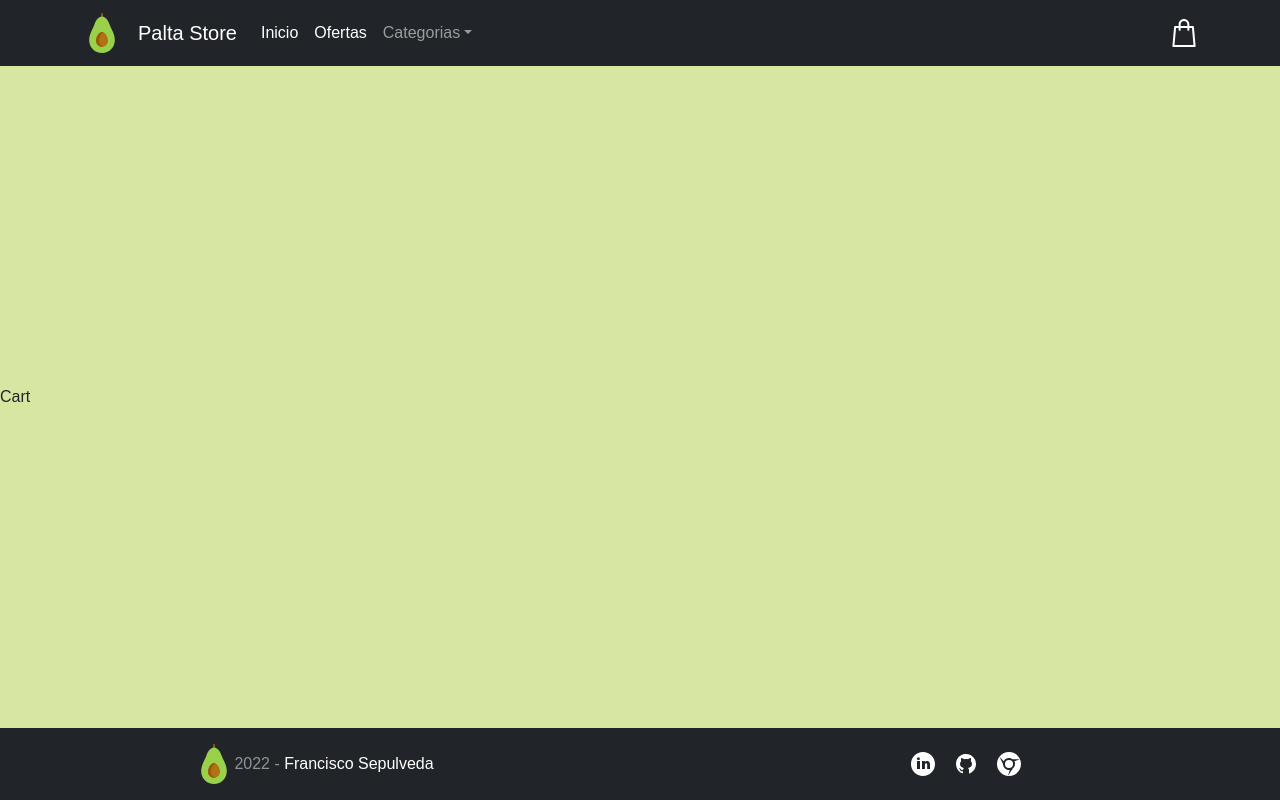
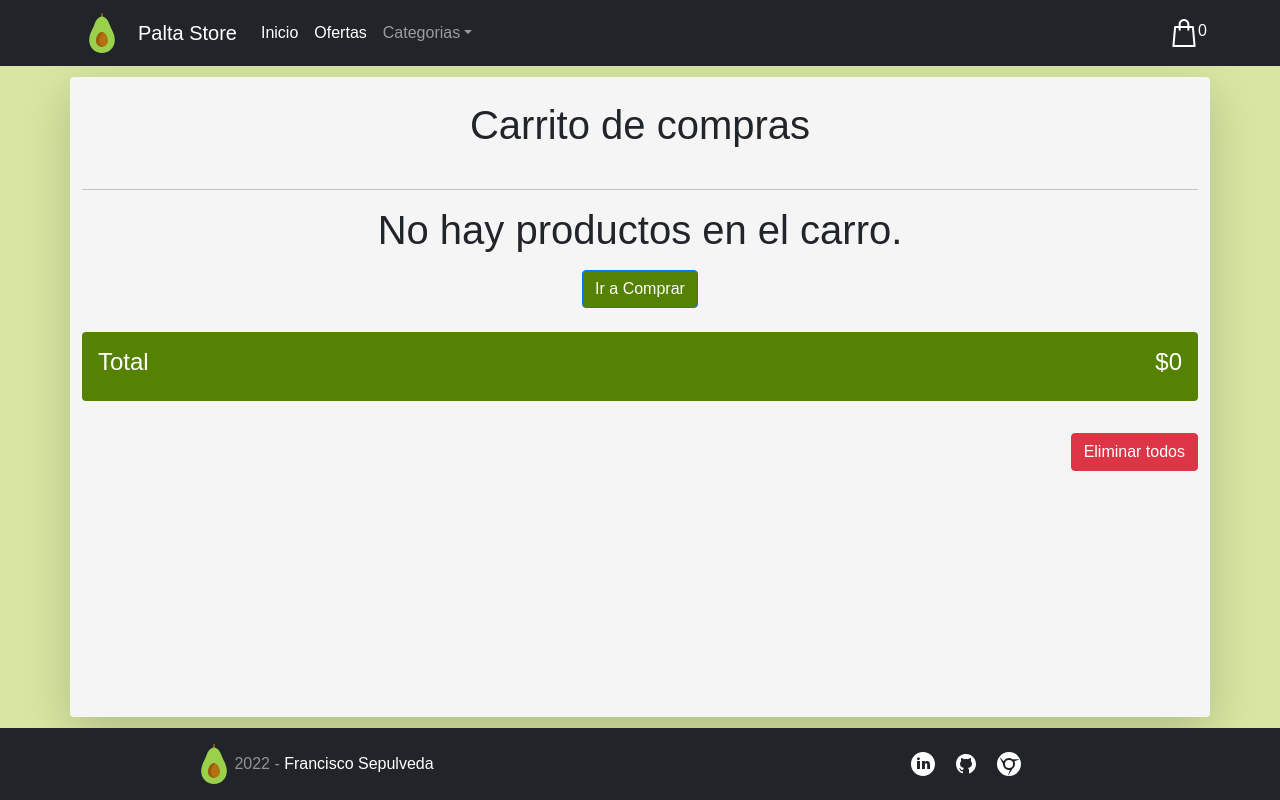
Before and after one commit to fsepulvedadev/paltastore-franciscosepulveda, a React (Create React App) app: page /cart in a window 1280 px wide. Built offline with nearby package versions, Linux system fonts and the light colour scheme.

Commit message:
carro totalmente funcional

```diff
--- a/src/App.jsx
+++ b/src/App.jsx
@@ -4,10 +4,12 @@ import Footer from "./components/Footer/Footer";
 import ItemListContainer from "./components/ItemListContainer/ItemListContainer";
 import ItemDetailContainer from "./components/ItemDetailContainer/ItemDetailContainer";
 import Cart from "./components/Cart/Cart";
+import CartContextProvider from "./context/CartContext";
 
 function App() {
   return (
     <>
+      <CartContextProvider>
         <div className="App palta-background h-100 shadow-lg d-flex flex-column justify-content-between">
           <BrowserRouter>
             <Navbar />
@@ -20,6 +22,7 @@ function App() {
             <Footer />
           </BrowserRouter>
         </div>
+      </CartContextProvider>
     </>
   );
 }
--- /dev/null
+++ b/src/components/Cart/Cart.css
@@ -0,0 +1,42 @@
+.carrito-container {
+  width: 100%;
+  height: 75vh;
+  background-color: #f5f5f5;
+  min-height: 80vh !important;
+}
+
+.img-cart {
+  width: 4rem;
+  height: 4rem;
+}
+
+.cart-item-detail-btn {
+  width: 7rem !important;
+}
+.cart-counter {
+  width: 6.5rem !important;
+}
+.cart-counter input {
+  width: 40px !important;
+  height: 35px !important;
+}
+
+.cart-counter button {
+  display: flex;
+  justify-content: center;
+  align-items: center;
+}
+.cart-item-main {
+  width: 90% !important;
+}
+
+@media screen and (max-width: 768px) {
+  .cart-item-detail-btn {
+    width: 5rem !important;
+  }
+
+  .img-cart {
+    width: 6rem;
+    height: 5rem;
+  }
+}
--- a/src/components/Cart/Cart.jsx
+++ b/src/components/Cart/Cart.jsx
@@ -1,7 +1,147 @@
 import React from "react";
+import { useContext, useEffect, useState } from "react";
+import { CartContext } from "../../context/CartContext";
+import { Link } from "react-router-dom";
+import "./Cart.css";
 
 const Cart = () => {
-  return <div>Cart</div>;
+  const [cartTotal, setCartTotal] = useState(0);
+  const { cart, editItem, removeItem, clearItems } = useContext(CartContext);
+  let formatNumbers = Intl.NumberFormat("en-US");
+  useEffect(() => {
+    let totalList = 0;
+    cart.forEach((item) => {
+      totalList += item.price * item.cantidad;
+    });
+    setCartTotal(totalList);
+  }, [cart]);
+
+  return (
+    <div>
+      <div className="w-100 h-100  carrito-container container flex rounded shadow-lg my-2">
+        <h1 className="p-4 flex justify-content-center text-center">
+          <p className="d-inline-flex p-0 m-0"> Carrito de compras </p>{" "}
+          <ion-icon className="" name="cart-outline"></ion-icon>
+        </h1>
+        <hr />
+        <div className="container p-0 h-100">
+          {cart.length === 0 && (
+            <div className="text-center">
+              <h1>No hay productos en el carro.</h1>
+              <button className="btn btn-primary palta-btn mt-2">
+                <Link className="text-decoration-none text-white" to={`/`}>
+                  Ir a Comprar
+                </Link>
+              </button>
+            </div>
+          )}
+
+          {cart.length > 0 && (
+            <ul className="m-0 p-0 overflow-auto h-75">
+              {cart?.map((item) => {
+                return (
+                  <li
+                    className="my-1 p-1 rounded d-flex flex-md-row flex-column justify-content-between w-100 align-items-center border border-success"
+                    key={item.name}
+                  >
+                    <div className="d-flex justify-content-between  align-items-center cart-item-main w-100">
+                      <div className="ms-md-4 d-flex justify-content-between  align-items-center">
+                        {item.img[0] && (
+                          <img
+                            className="img-cart rounded m-2 mx-md-2"
+                            src={item.img[0]}
+                            alt={`${item.name}`}
+                          />
+                        )}
+                        {!item.img[0] && item.img && (
+                          <img
+                            className="img-cart rounded m-2 mx-md-2"
+                            src={item.img}
+                            alt={`${item.name}`}
+                          />
+                        )}
+
+                        <p className="d-inline cart-item-detail-text m-0 d-none d-md-block fw-bolder">
+                          {item.name}
+                        </p>
+                      </div>
+                      <div className="d-flex me-md-4 ">
+                        <div className="d-flex justify-content-between cart-item-detail-btn w-100 p-0">
+                          <div className="cart-counter d-flex justify-content-md-end  mx-md-2 w-100">
+                            <button
+                              className="btn btn-outline-secondary palta-btn p-1 p-md-2"
+                              type="button"
+                              id="button-addon1"
+                              onClick={() => {
+                                editItem(item.id, item.cantidad - 1);
+                              }}
+                            >
+                              <ion-icon name="remove-outline"></ion-icon>
+                            </button>
+                            <input
+                              type="text"
+                              className="rounded border-1 border border-dark"
+                              value={item.cantidad}
+                              defaultValue={item.cantidad}
+                            />
+                            <button
+                              className="btn btn-outline-secondary palta-btn p-1 p-md-2"
+                              type="button"
+                              id="button-addon1"
+                              onClick={() => {
+                                editItem(item.id, item.cantidad + 1);
+                              }}
+                            >
+                              <ion-icon name="add-outline"></ion-icon>
+                            </button>
+                          </div>
+                          <div className="d-flex align-items-center h-100">
+                            <button
+                              type="button"
+                              class="btn btn-danger d-flex justify-content-center align-items-center h-md-50"
+                              onClick={() => {
+                                removeItem(item.id);
+                              }}
+                            >
+                              <ion-icon name="trash-outline"></ion-icon>
+                            </button>
+                          </div>
+                        </div>
+                      </div>
+                    </div>
+                    <div className="d-flex align-items-center justify-content-md-end justify-content-between text-center me-md-4 mt-md-0 mt-2">
+                      <h5 className="d-inline cart-item-detail-text m-0 d-md-none mobile-name ms-2 fs-6 me-4 align-items-center fw-bolder">
+                        {item.name}
+                      </h5>
+                      <h4 className="me-2 m-0 p-0 w-100">
+                        {`$${formatNumbers.format(item.price * item.cantidad)}`}
+                      </h4>
+                    </div>
+                  </li>
+                );
+              })}
+            </ul>
+          )}
+
+          <div className="total d-flex justify-content-between mt-4 palta-btn rounded p-3 align-items-center">
+            <h4>Total</h4> <h4>{`$${formatNumbers.format(cartTotal)}`}</h4>
+          </div>
+          <div className="d-flex w-100 justify-content-end my-3">
+            <button
+              type="button"
+              class="btn btn-danger d-flex justify-content-center align-items-center h-md-50 my-3"
+              onClick={() => {
+                clearItems();
+              }}
+            >
+              Eliminar todos
+              <ion-icon name="trash-outline"></ion-icon>
+            </button>
+          </div>
+        </div>
+      </div>
+    </div>
+  );
 };
 
 export default Cart;
--- a/src/components/CartWidget/CartWidget.jsx
+++ b/src/components/CartWidget/CartWidget.jsx
@@ -1,12 +1,27 @@
-import React from "react";
+import React, { useState, useEffect } from "react";
 import "./CartWidget.css";
 import Bolsa from "../../assets/bolsa.svg";
 
-export const CartWidget = () => {
+export const CartWidget = ({ carrito }) => {
+  const [cantidadCart, setCantidadCart] = useState(0);
+  console.log(carrito);
+
+  useEffect(() => {
+    let totalItems = 0;
+
+    carrito.forEach((item) => {
+      totalItems += item.cantidad;
+    });
+    setCantidadCart(totalItems);
+  }, [carrito]);
+
   return (
     <div>
       <a href="/">
         <img className="bolsita" src={Bolsa} alt="" />
+        <div className="cart-cantidad d-inline-block position-absolute text-white text-center">
+          <p>{cantidadCart}</p>
+        </div>
       </a>
     </div>
   );
--- a/src/components/ItemDetail/ItemDetail.jsx
+++ b/src/components/ItemDetail/ItemDetail.jsx
@@ -1,17 +1,23 @@
-import React, { useState } from "react";
+import React, { useState, useContext } from "react";
 import { Carousel } from "react-bootstrap";
 import "./ItemDetail.css";
 import ItemCount from "../ItemCount/ItemCount";
 import { Link } from "react-router-dom";
+import { CartContext } from "../../context/CartContext";
 
 const ItemDetail = ({ targetItem }) => {
+  const { onAddCart, isInCart, editItem } = useContext(CartContext);
   const [cantidad, setCantidad] = useState(0);
 
   const onAdd = (cantidad) => {
-    setCantidad(cantidad);
+    if (isInCart(targetItem.id)) {
+      editItem(targetItem.id, cantidad);
+    } else {
+      setCantidad(cantidad);
+      onAddCart(targetItem, cantidad);
+    }
   };
 
-  console.log(targetItem);
   return (
     <div className="detail-bg d-flex w-100 my-4 py-4 p-md-0 flex-column flex-md-row justify-content-around align-items-start m-md-4 shadow-lg h-100">
       <Carousel
--- a/src/components/ItemListContainer/ItemListContainer.jsx
+++ b/src/components/ItemListContainer/ItemListContainer.jsx
@@ -12,7 +12,6 @@ const ItemListContainer = () => {
   const [error, setError] = useState(false);
 
   const { id } = useParams();
-  console.log(Items.length);
 
   useEffect(() => {
     const getItems = new Promise((res, rej) => {
@@ -47,8 +46,6 @@ const ItemListContainer = () => {
       stock: stock,
       img: img,
     });
-
-    console.log(selectedItem);
   };
 
   return (
--- a/src/components/Navbar.jsx
+++ b/src/components/Navbar.jsx
@@ -8,8 +8,12 @@ import {
 import logo from "../assets/logo.svg";
 import CartWidget from "./CartWidget/CartWidget";
 import { Link } from "react-router-dom";
+import { useContext } from "react";
+import { CartContext } from "../context/CartContext";
 
 function Navbar() {
+  const { cart } = useContext(CartContext);
+
   return (
     <div>
       <NavbarBootstrap
@@ -86,7 +90,9 @@ function Navbar() {
               </NavDropdown>
             </Nav>
             <Nav>
-              <CartWidget />
+              <Link to="/cart">
+                <CartWidget carrito={cart} />
+              </Link>
             </Nav>
           </NavbarBootstrap.Collapse>
         </Container>
--- /dev/null
+++ b/src/context/CartContext.js
@@ -0,0 +1,60 @@
+import React from "react";
+
+export const CartContext = React.createContext({});
+
+const CartContextProvider = ({ children }) => {
+  const [cart, setCart] = React.useState([]);
+
+  const onAddCart = (item, cantidad) => {
+    setCart([
+      ...cart,
+      {
+        id: item.id,
+        name: item.name,
+        price: item.price,
+        cantidad: cantidad,
+        img: item.img,
+      },
+    ]);
+    console.log(cart);
+  };
+
+  const removeItem = (id) => {
+    setCart(cart.filter((item) => item.id !== id));
+  };
+  const editItem = (id, cantidad) => {
+    setCart(
+      cart.map((item) => {
+        if (item.id === id) {
+          item.cantidad = cantidad;
+        }
+        return item;
+      })
+    );
+  };
+  const isInCart = (id) => {
+    return cart.some((x) => x.id === id);
+  };
+
+  const clearItems = () => {
+    setCart([]);
+  };
+
+  return (
+    <CartContext.Provider
+      value={{
+        cart,
+        setCart,
+        onAddCart,
+        removeItem,
+        editItem,
+        clearItems,
+        isInCart,
+      }}
+    >
+      {children}
+    </CartContext.Provider>
+  );
+};
+
+export default CartContextProvider;
```
Also changed, not shown: src/ItemsDB.js (+13 -13 lines). Lines whose indentation alone changed are shown as unchanged.
